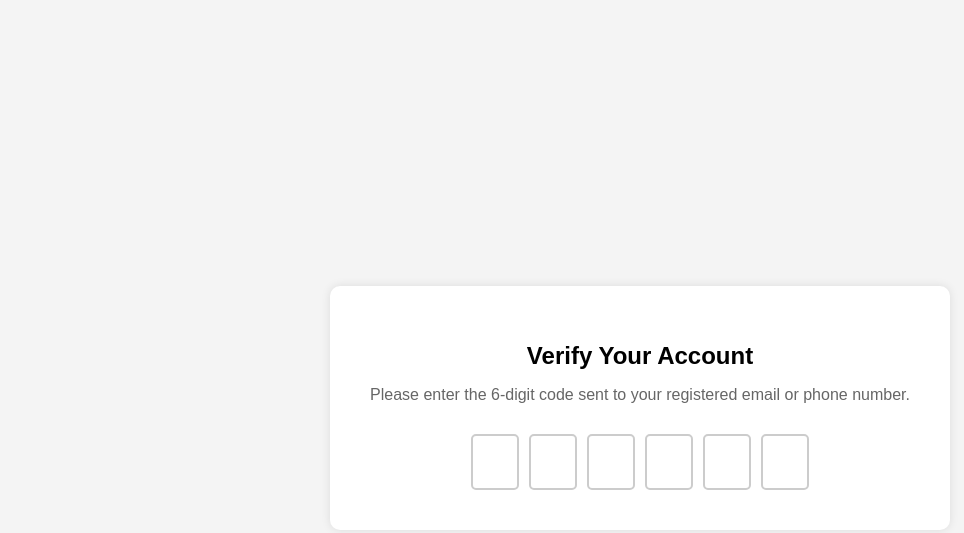
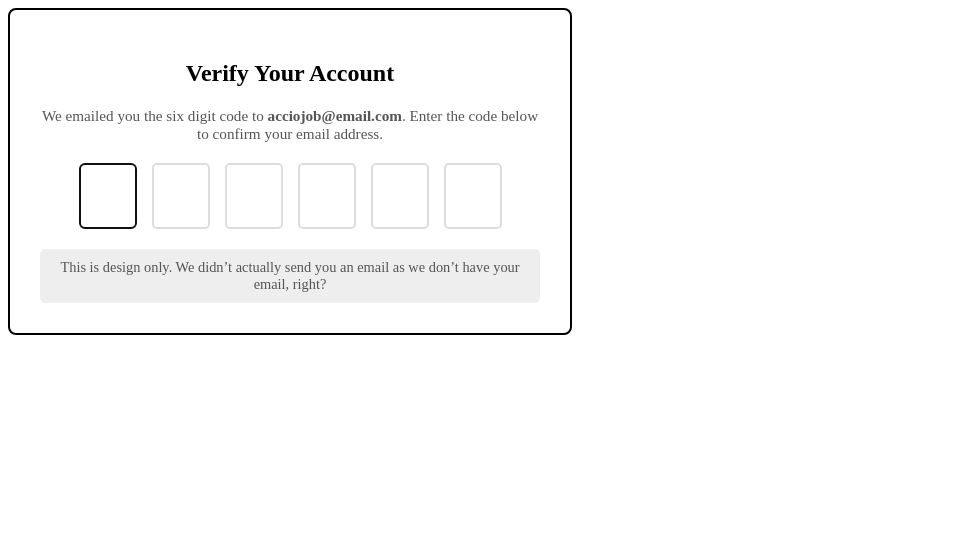
Before and after one commit to acciojob/OTP-NidhiSingh-25, a website: page main.html in a window 1280 px wide. Shown: the whole page, without its empty margins (0-964 px from the left). Drawn offline with Linux system fonts and the light colour scheme.

Commit message:
created a submission

```diff
--- a/main.html
+++ b/main.html
@@ -16,19 +16,25 @@
   <link rel="stylesheet" href="styles.css" />
 </head>
 <body>
-  <div class="container">
-    <h1 id="verification_heading">Verify Your Account</h1>
-    <p id="verification_subtext">Please enter the 6-digit code sent to your registered email or phone number.</p>
+   <div class="container">
+    <h2 id="verification_heading">Verify Your Account</h2>
+    <p id="verification_subtext">
+      We emailed you the six digit code to <b>acciojob@email.com</b>.
+      Enter the code below to confirm your email address.
+    </p>
 
     <div class="code-container">
-      <input type="text" maxlength="1" class="code" id="code-1" />
-      <input type="text" maxlength="1" class="code" id="code-2" />
-      <input type="text" maxlength="1" class="code" id="code-3" />
-      <input type="text" maxlength="1" class="code" id="code-4" />
-      <input type="text" maxlength="1" class="code" id="code-5" />
-      <input type="text" maxlength="1" class="code" id="code-6" />
+      <input type="text" maxlength="1" class="code">
+      <input type="text" maxlength="1" class="code">
+      <input type="text" maxlength="1" class="code">
+      <input type="text" maxlength="1" class="code">
+      <input type="text" maxlength="1" class="code">
+      <input type="text" maxlength="1" class="code">
     </div>
 
+    <div class="note">
+      This is design only. We didn’t actually send you an email as we don’t have your email, right?
+    </div>
   </div>
   <script src="script.js"></script>
 </body>
--- a/script.js
+++ b/script.js
@@ -2,23 +2,19 @@
  const inputs = document.querySelectorAll('.code');
 
     inputs.forEach((input, index) => {
-  input.addEventListener('input', () => {
-    const value = input.value;
-    if (value && index < inputs.length - 1) {
+      input.addEventListener('input', (e) => {
+        if (e.target.value.length === 1 && index < inputs.length - 1) {
           inputs[index + 1].focus();
         }
       });
 
       input.addEventListener('keydown', (e) => {
-    if (e.key === 'Backspace') {
-      if (input.value === '') {
-        if (index > 0) {
+        if (e.key === 'Backspace' && !input.value && index > 0) {
           inputs[index - 1].focus();
           inputs[index - 1].value = '';
         }
-      } else {
-        input.value = '';
-      }
-    }
       });
     });
+
+    // Auto focus on first input on load
+    inputs[0].focus();
--- a/styles.css
+++ b/styles.css
@@ -1,49 +1,49 @@
 /*  your css code here. If applicable */
+ <style>
     body {
       font-family: Arial, sans-serif;
-  background-color: #f4f4f4;
       display: flex;
       justify-content: center;
       align-items: center;
       height: 100vh;
+      background-color: #f9f9f9;
     }
-
     .container {
+      background: #fff;
+      padding: 30px;
+      border-radius: 8px;
+      border: 2px solid #000;
       text-align: center;
-  background: white;
-  padding: 40px;
-  border-radius: 10px;
-  box-shadow: 0 0 10px rgba(0, 0, 0, 0.1);
+      max-width: 500px;
     }
-
     #verification_heading {
-  font-size: 24px;
-  margin-bottom: 10px;
+      font-size: 1.5rem;
+      font-weight: bold;
     }
-
     #verification_subtext {
-  font-size: 16px;
-  color: #666;
-  margin-bottom: 30px;
+      margin: 10px 0 20px;
+      font-size: 0.95rem;
+      color: #555;
     }
-
     .code-container {
       display: flex;
       justify-content: center;
-  gap: 10px;
+      gap: 15px;
+      margin: 20px 0;
     }
-
     .code {
-  width: 40px;
-  height: 50px;
-  font-size: 24px;
+      width: 50px;
+      height: 60px;
+      font-size: 2rem;
       text-align: center;
-  border: 2px solid #ccc;
+      border: 2px solid #ddd;
       border-radius: 5px;
-  outline: none;
-  transition: border-color 0.2s;
     }
-
-.code:focus {
-  border-color: #007bff;
+    .note {
+      background: #eee;
+      color: #555;
+      padding: 10px;
+      border-radius: 5px;
+      font-size: 0.9rem;
+      margin-top: 20px;
     }
```
Lines whose indentation alone changed are shown as unchanged.
